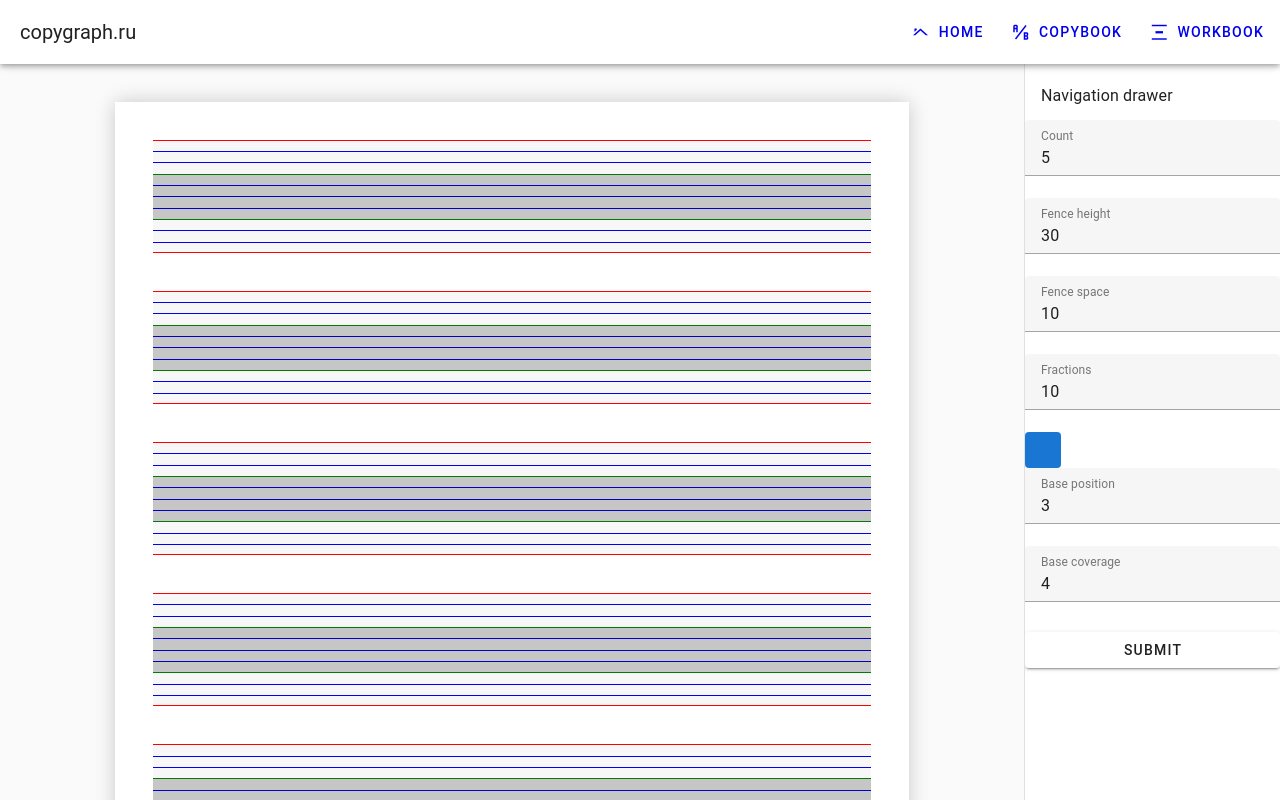
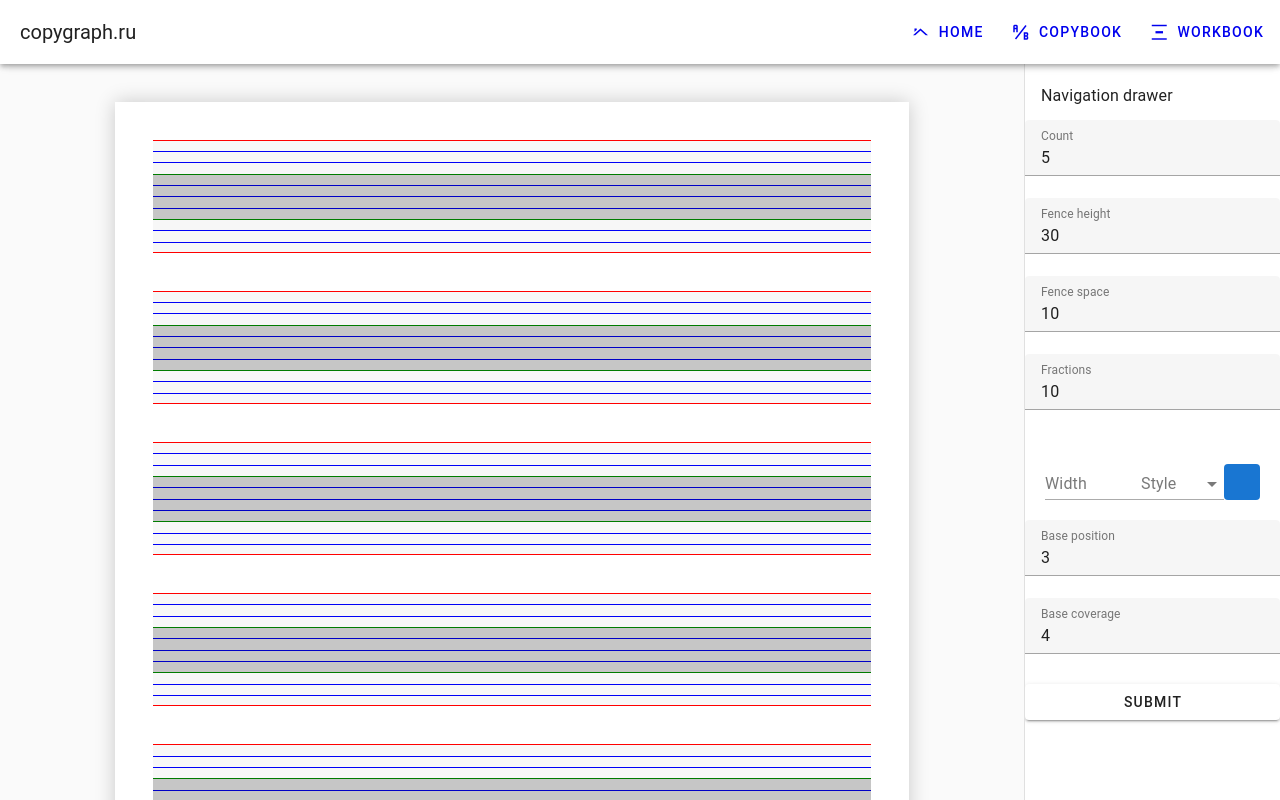
Before and after one commit to Loac/copygraph.ru, a Vue app: page /workbook in a window 1280 px wide. Shown: the top 800 px of the page. Built offline with nearby package versions, Linux system fonts and the light colour scheme.

Commit message:
border picker

```diff
--- a/src/views/WorkbookView.vue
+++ b/src/views/WorkbookView.vue
@@ -36,6 +36,30 @@
         ></v-text-field>
 
 
+        <div class="d-flex pa-5 align-end">
+          <v-text-field
+            label="Width"
+            variant="underlined"
+            hide-details
+            @input="fence.update()"
+          ></v-text-field>
+
+          <v-select
+            label="Style"
+            variant="underlined"
+            hide-details
+            :items="[{
+              title: 'Dotted',
+              value: 'dotted'
+            }, {
+              title: 'Dashed',
+              value: 'dashed'
+            }, {
+              title: 'Solid',
+              value: 'solid'
+            }]"
+          ></v-select>
+
           <v-menu v-model="menu"  :close-on-content-click="false">
             <template v-slot:activator="{ props }">
               <v-btn v-bind="props" :style="swatchStyle" elevation="0"></v-btn>
@@ -49,6 +73,12 @@
               </v-card-text>
             </v-card>
           </v-menu>
+        </div>
+
+
+
+
+
 
         <v-text-field
           v-model="fence.basePosition"
```
Lines whose indentation alone changed are shown as unchanged.
